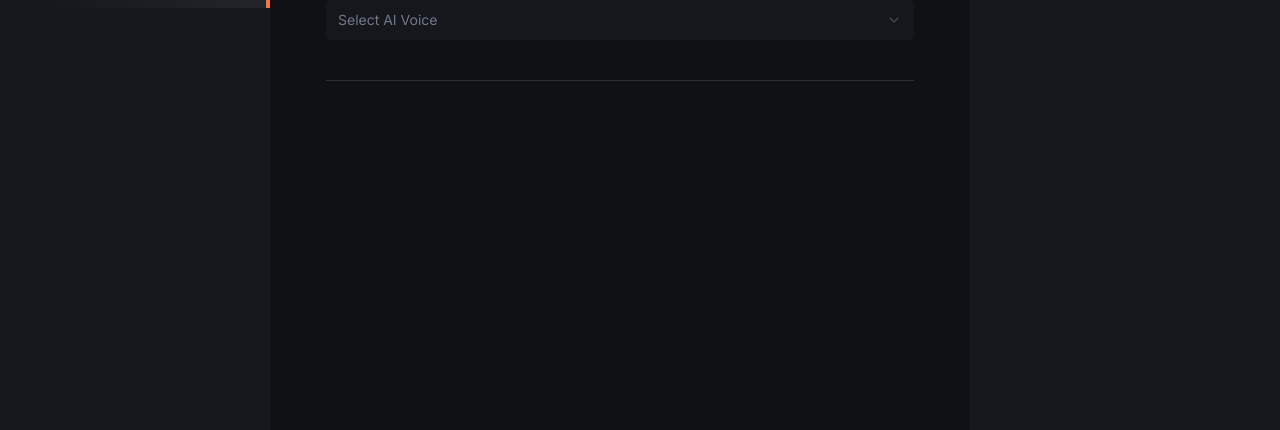
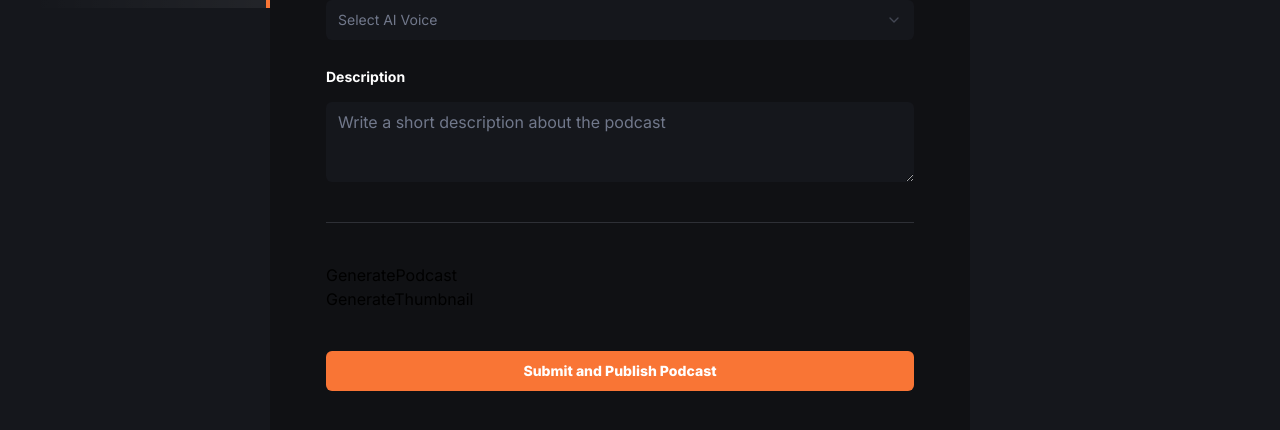
Before and after one commit to prabudh-mishra/podcastr, a Next.js app: page /create-podcast in a window 1280 px wide. Shown: the part 268-698 px from the top of the page. Built offline with nearby package versions, Linux system fonts and the light colour scheme; no server answers.

Commit message:
Implemented podcast description field and started work on generte podcast feature

```diff
--- a/app/(root)/create-podcast/page.tsx
+++ b/app/(root)/create-podcast/page.tsx
@@ -26,20 +26,40 @@ import {
 import { cn } from "@/lib/utils";
 import { voiceDetails } from "@/constants";
 import { useState } from "react";
+import { Textarea } from "@/components/ui/textarea";
+import GeneratePodcast from "@/components/GeneratePodcast";
+import GenerateThumbnail from "@/components/GenerateThumbnail";
+import { Loader } from "lucide-react";
+import { Id } from "@/convex/_generated/dataModel";
 
 const formSchema = z.object({
-  username: z.string().min(2, {
-    message: "Username must be at least 2 characters.",
-  }),
+  podcastTitle: z.string().min(2),
+  podcastDescription: z.string().min(2),
 });
 
 const CreatePodcast = () => {
+  const [isSubmitting, setIsSubmitting] = useState<boolean>(false);
+
+  const [imagePrompt, setImagePrompt] = useState<string>("");
+  const [audioStorageId, setAudioStorageId] = useState<Id<"_storage"> | null>(
+    null
+  );
+  const [imageURL, setImageURL] = useState<string>("");
+
+  const [audioURL, setAudioURL] = useState<string>("");
+  const [audioDuration, setAudioDuration] = useState<number>(0);
+  const [imageStorageId, setImageStorageId] = useState<Id<"_storage"> | null>(
+    null
+  );
+
   const [voiceType, setVoiceType] = useState<string | null>(null);
+  const [voicePrompt, setVoicePrompt] = useState<string>("");
 
   const form = useForm<z.infer<typeof formSchema>>({
     resolver: zodResolver(formSchema),
     defaultValues: {
-      username: "",
+      podcastTitle: "",
+      podcastDescription: "",
     },
   });
 
@@ -114,8 +134,54 @@ const CreatePodcast = () => {
                 )}
               </Select>
             </div>
+
+            <FormField
+              control={form.control}
+              name="podcastDescription"
+              render={({ field }) => (
+                <FormItem className="flex flex-col gap-2.5">
+                  <FormLabel className="text-16 font-bold text-white-1">
+                    Description
+                  </FormLabel>
+                  <FormControl>
+                    <Textarea
+                      className="input-class focus-visible:ring-offset-orange-1"
+                      placeholder="Write a short description about the podcast"
+                      {...field}
+                    />
+                  </FormControl>
+                  <FormMessage className="text-white-1" />
+                </FormItem>
+              )}
+            />
           </div>
-          {/* <Button type="submit">Submit</Button> */}
+          <div className="flex flex-col pt-10">
+            <GeneratePodcast
+              setAudioStorageId={setAudioStorageId}
+              setAudio={setAudioURL}
+              voiceType={voiceType}
+              audio={audioURL}
+              voicePrompt={voicePrompt}
+              setVoicePrompt={setVoicePrompt}
+              setAudioDuration={setAudioDuration}
+            />
+            <GenerateThumbnail />
+          </div>
+          <div className="mt-10 w-full">
+            <Button
+              type="submit"
+              className="text-16 w-full bg-orange-1 py-4 font-extrabold text-white-1 transition-all duration-500 hover:bg-black-1"
+            >
+              {isSubmitting ? (
+                <>
+                  Submitting
+                  <Loader size={20} className="animate-spin ml-2" />
+                </>
+              ) : (
+                "Submit and Publish Podcast"
+              )}
+            </Button>
+          </div>
         </form>
       </Form>
     </section>
--- /dev/null
+++ b/components/GeneratePodcast.tsx
@@ -0,0 +1,7 @@
+import React from "react";
+
+const GeneratePodcast = () => {
+  return <div>GeneratePodcast</div>;
+};
+
+export default GeneratePodcast;
--- /dev/null
+++ b/components/GenerateThumbnail.tsx
@@ -0,0 +1,7 @@
+import React from "react";
+
+const GenerateThumbnail = () => {
+  return <div>GenerateThumbnail</div>;
+};
+
+export default GenerateThumbnail;
--- /dev/null
+++ b/components/ui/textarea.tsx
@@ -0,0 +1,24 @@
+import * as React from "react"
+
+import { cn } from "@/lib/utils"
+
+export interface TextareaProps
+  extends React.TextareaHTMLAttributes<HTMLTextAreaElement> {}
+
+const Textarea = React.forwardRef<HTMLTextAreaElement, TextareaProps>(
+  ({ className, ...props }, ref) => {
+    return (
+      <textarea
+        className={cn(
+          "flex min-h-[80px] w-full rounded-md border border-input bg-background px-3 py-2 text-sm ring-offset-background placeholder:text-muted-foreground focus-visible:outline-none focus-visible:ring-2 focus-visible:ring-ring focus-visible:ring-offset-2 disabled:cursor-not-allowed disabled:opacity-50",
+          className
+        )}
+        ref={ref}
+        {...props}
+      />
+    )
+  }
+)
+Textarea.displayName = "Textarea"
+
+export { Textarea }
```
